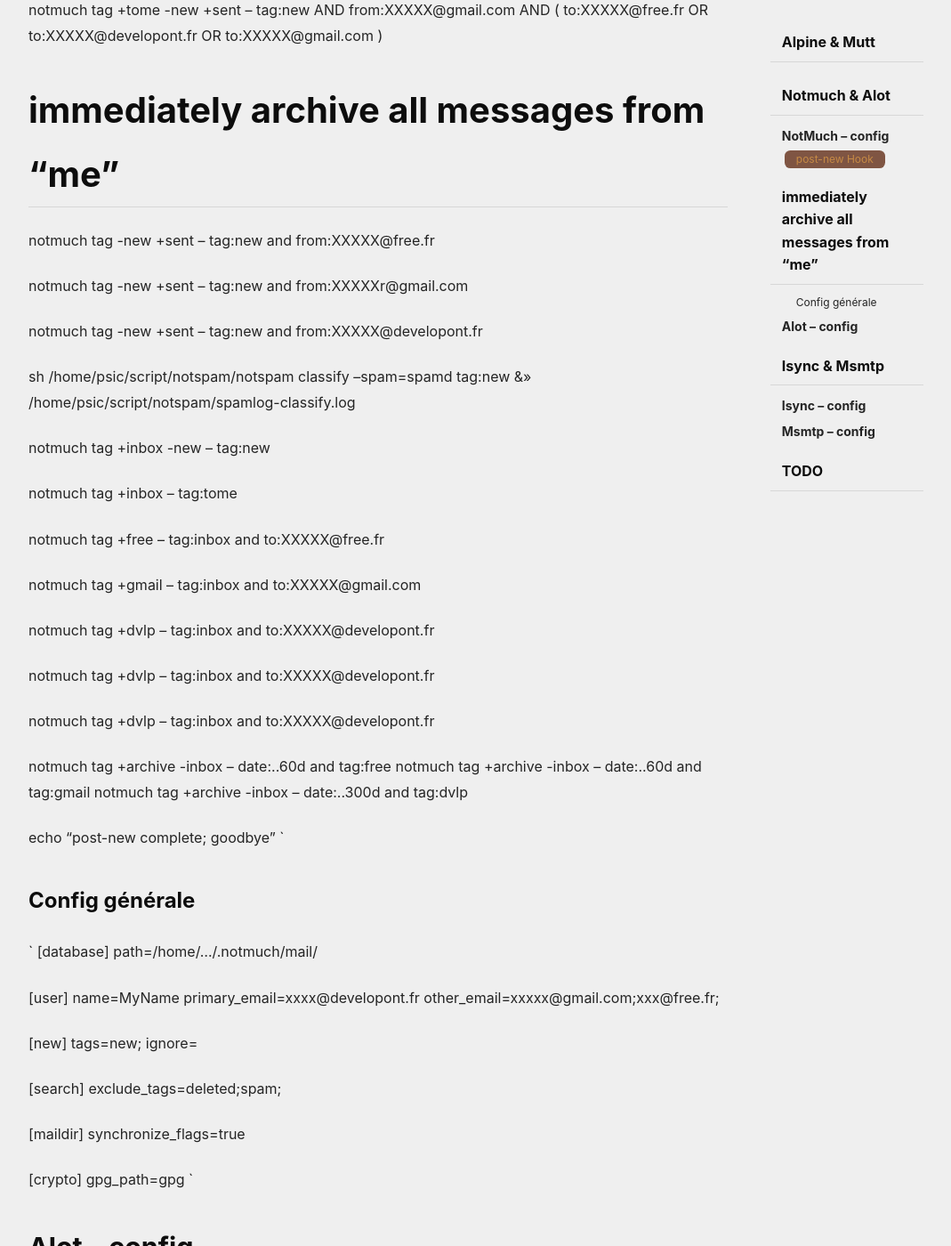
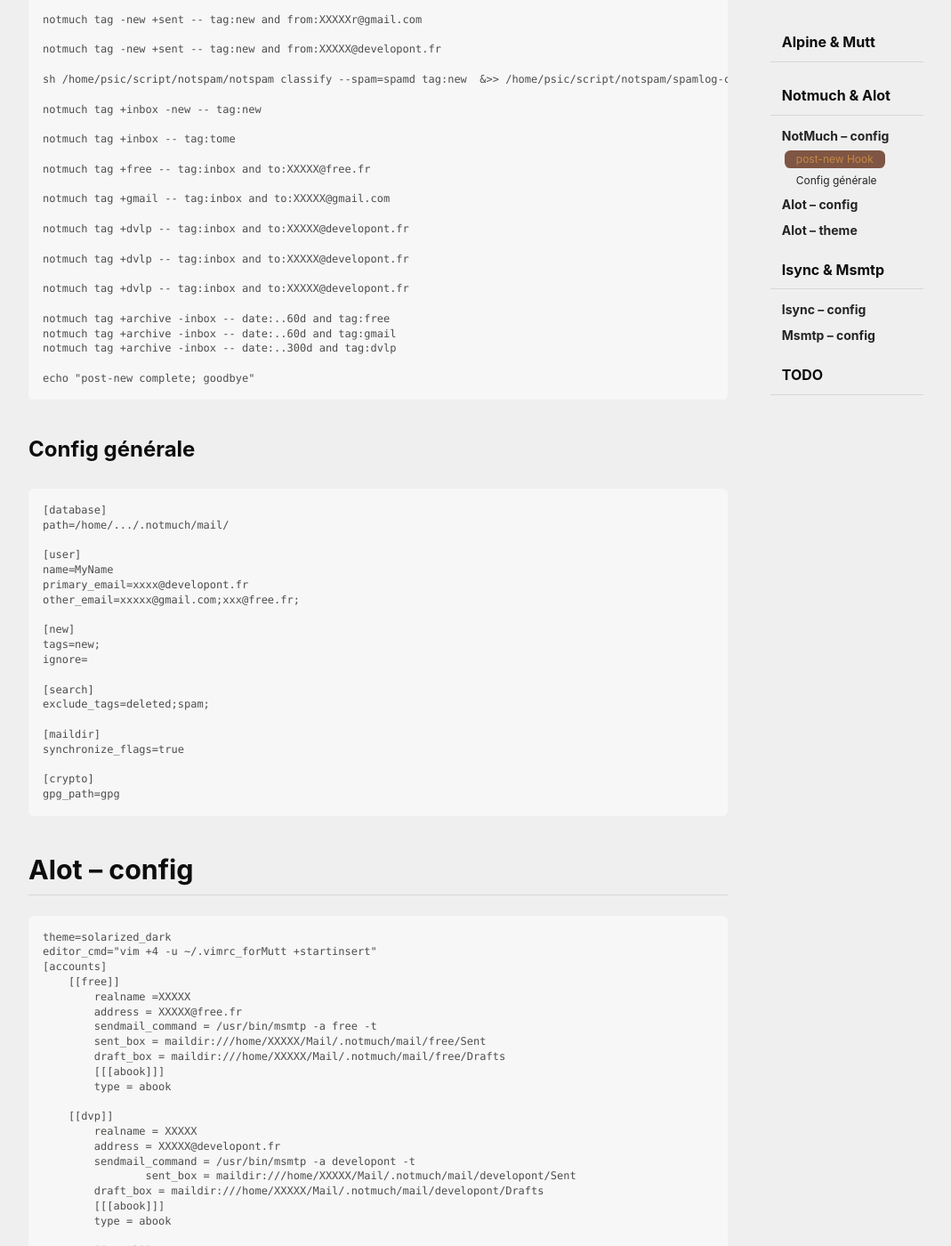
Before and after one commit to psic/psic.github.io, a Jekyll site: the page built from _posts/2018-10-05-mon-setup-mail.md, in a window 1280 px wide and 1400 px high, scrolled down 2039 px. Shown: the whole window at 89% size, without its empty margins (105-1174 px from the left). Built offline with Jekyll 4.4.1, drawn with Linux system fonts in a browser that asks for light colours; nearby versions of some CDN libraries; some of the changed text lies outside the part shown.

Commit message:
add stuf

```diff
--- a/_posts/2018-10-05-mon-setup-mail.md
+++ b/_posts/2018-10-05-mon-setup-mail.md
@@ -37,7 +37,7 @@
 
 La partie spam ne marche pas pour l'instant. C'est une config simple qui me permet d'avoir une INBOX unifiée et une INBOX par adresse mail également. NotMuch peut vous permettre également de tagger et donc de retrouver simplement les mails de mailing list ou d'un expéditeur particulier.
 
-`
+~~~~
 #!/bin/bash
 export NOTSPAM_CLASSIFIER=spamassassin
 export NOTSPAM_LOG=/home/XXXXX/script/notspam/spamlog-classify.log
@@ -76,11 +76,11 @@
 notmuch tag +archive -inbox -- date:..300d and tag:dvlp
 
 echo "post-new complete; goodbye"
-`
+~~~~
 
 ### Config générale
 
-`
+~~~~
 [database]
 path=/home/.../.notmuch/mail/
 
@@ -101,12 +101,101 @@
 
 [crypto]
 gpg_path=gpg
-`
+~~~~
 
 
 ##  Alot -- config
 
-GGGGGGg
+~~~~
+theme=solarized_dark
+editor_cmd="vim +4 -u ~/.vimrc_forMutt +startinsert"
+[accounts]
+    [[free]]
+        realname =XXXXX
+        address = XXXXX@free.fr
+        sendmail_command = /usr/bin/msmtp -a free -t
+        sent_box = maildir:///home/XXXXX/Mail/.notmuch/mail/free/Sent
+        draft_box = maildir:///home/XXXXX/Mail/.notmuch/mail/free/Drafts
+        [[[abook]]]
+        type = abook
+
+    [[dvp]]
+        realname = XXXXX
+        address = XXXXX@developont.fr
+        sendmail_command = /usr/bin/msmtp -a developont -t
+		sent_box = maildir:///home/XXXXX/Mail/.notmuch/mail/developont/Sent
+        draft_box = maildir:///home/XXXXX/Mail/.notmuch/mail/developont/Drafts
+        [[[abook]]]
+        type = abook
+
+	[[gmail]]
+        realname = XXXXX
+        address = XXXXX@gmail.com
+        sendmail_command = /usr/bin/msmtp -a gmail -t
+		sent_box = maildir:///home/XXXXX/Mail/.notmuch/mail/gmail/Sent
+        draft_box = maildir:///home/XXXXX/Mail/.notmuch/mail/gmail/Drafts
+        [[[abook]]]
+        type = abook
+
+[bindings]
+	[[search]]
+		s = toggletags spam;move down
+		h = toggletags ham;move down
+		r = toggletags deleted;move down
+		f1 = search tag:inbox AND NOT tag:killed AND tag:free
+		f2 = search tag:inbox AND NOT tag:killed AND tag:gmail
+		f3 = search tag:inbox AND NOT tag:killed AND tag:dvlp
+		f4 = search tag:inbox AND NOT tag:killed AND tag:spam AND tab:free
+		f5 = search tag:inbox AND NOT tag:killed AND tag:spam AND tag:deleted AND tag:free
+		f6 = search tag:inbox AND NOT tag:killed AND tag:deleted AND tag:free
+
+[tags]
+
+  [[flagged]]
+    translated = ⚑
+    normal = '','','light red','','light red',''
+    focus = '','','light red','','light red',''
+
+  [[unread]]
+#    translated = ✉
+	   translated = ''
+
+  [[replied]]
+    #translated = ⏎⮠↩
+	translated = ↩
+	normal = '','','dark green,bold','','white, bold',''
+	[[sent]]
+	translated = ↗
+	normal = '','','dark green,bold','','white, bold',''
+  [[encrypted]]
+    translated = ⚷
+
+  [[spam]]
+   translated = ☣
+    normal = '','','dark green','','dark green',''
+    focus = '','','dark green','','dark green',''
+
+  [[attachment]]
+   translated = 📎
+
+  [[inbox]]
+  translated = ''
+
+   [[free]]
+  translated = ''
+
+   [[dvlp]]
+  translated = ''
+
+   [[gmail]]
+  translated = ''
+
+     [[signed]]
+  translated = ''
+~~~~
+
+## Alot -- theme
+
 
 
 # Isync & Msmtp
```
